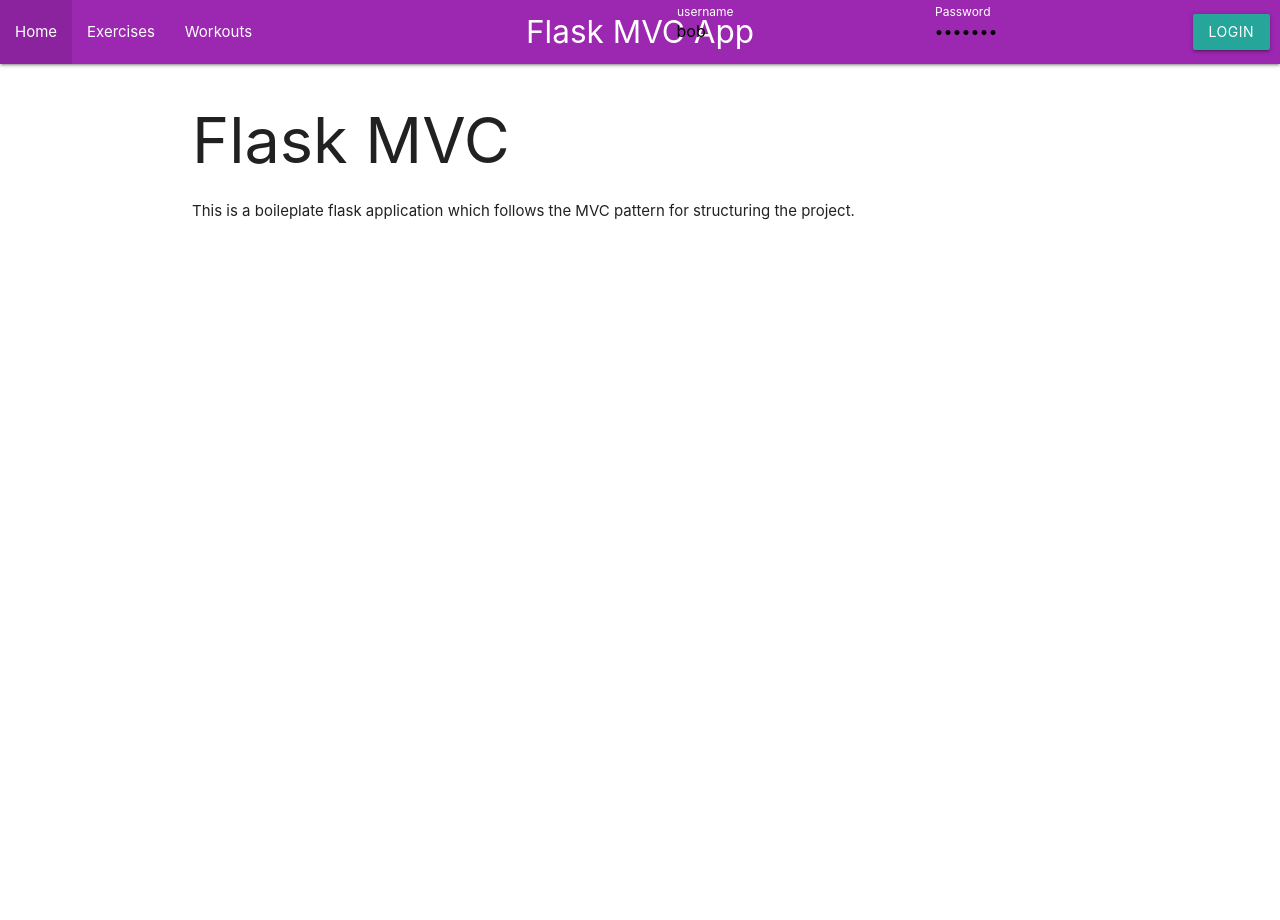
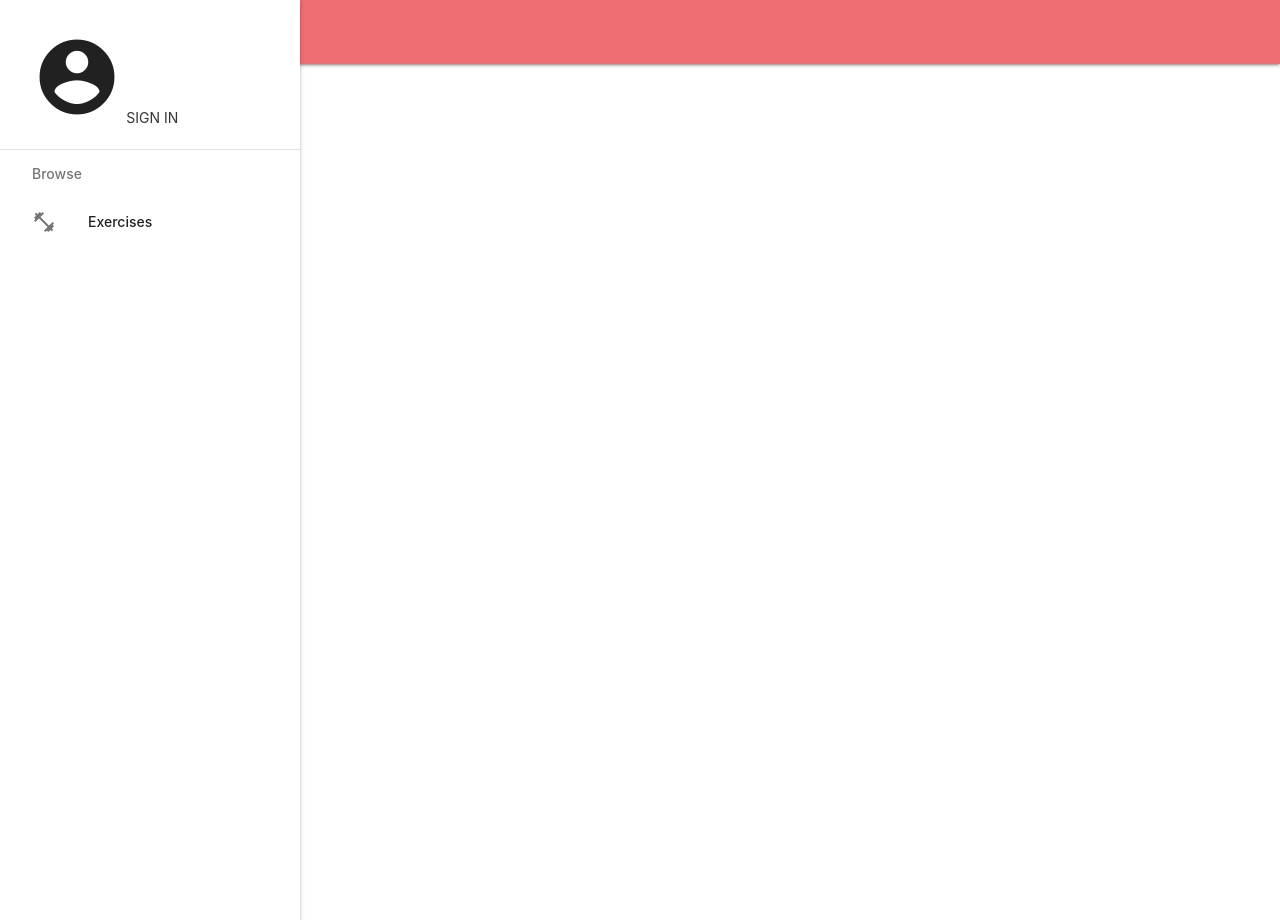
Before and after one commit to Tyrell-Lewis/Internal-Server-Error-1, a Flask app: page / in a window 1280 px wide. Run offline with Flask 3, Linux system fonts and the light colour scheme.

Commit message:
Created a dedicated login page Changed website Layout in layout.html Placed all content in index.html, workouts.html and exercises.html in a main tag

```diff
--- a/App/templates/index.html
+++ b/App/templates/index.html
@@ -5,9 +5,11 @@
 {{ super() }}
 
 {% block content %}
-    <h1>Flask MVC</h1>
-    {% if is_authenticated %}
-        <p> Welcome {{current_user.username}} </p>
-    {% endif %}
-    <p>This is a boileplate flask application which follows the MVC pattern for structuring the project.</p>
+
+<main>
+
+
+
+</main>
+
 {% endblock %}
--- a/App/templates/layout.html
+++ b/App/templates/layout.html
@@ -14,38 +14,51 @@
   </head>
   <body>
 
-      <nav class="purple">
-          <div class="nav-wrapper">
-              <a href="#!" class="brand-logo center">{% block page %}{% endblock %}</a>
-              <ul id="nav-mobile" class="left">
-                  <li><a href="/">Home</a></li>
-                  <li><a href="/exercises">Exercises</a></li>
-                  <li><a href ="/workouts">Workouts</a></li>
-              </ul>
-              {% if is_authenticated %}
-              <ul id="nav-mobile" class="right">
-                <li><a href="/logout">Logout</a></li>
-              </ul>
-              {% else %}
-              <form class="right navbar-form" method="POST" action="/login" style="display: flex; flex-wrap: nowrap; align-items: center; margin-right: 10px;">
-                  <div class="input-field" style="margin-right: 10px;">
-                      <input placeholder="username" value="bob" name="username" type="text" class="validate" required>
-                      <label for="username">username</label>
-                  </div>
-                  <div class="input-field" style="margin-right: 10px;">
-                      <input placeholder="password"value="bobpass" name="password" type="password" class="validate" required>
-                      <label for="password">Password</label>
-                  </div>
-                  <button type="submit" class="btn waves-effect waves-light">Login</button>
-              </form>
-              {% endif %}
+      <nav class="navbar">
+        <!-- navbar content here  -->
+      </nav>
 
+      <ul id="slide-out" class="sidenav sidenav-fixed">
+        <li>
+          <div class="user-view">
+            <!-- <div class="background">
+              <img src="images/profile.png">
+            </div> -->
+            {% if is_authenticated %}
+              <i class="large material-icons">account_circle</i>
+              <a href="#!"><span class="black-text name">Name</span></a>
+              <a href="/logout" class="waves-effect waves-teal btn-flat">Sign Out</a>
+            {% else %}
+              <i class="large material-icons">account_circle</i>
+              <!-- <a href="/login"><i class="large material-icons">account_circle</i></a> -->
+              <a href="/login" class="waves-effect waves-teal btn-flat">Sign In</a>
+            {% endif %}
           </div>
-      </nav>
+        </li>
+        <li><div class="divider"></div></li>
+        {% if is_authenticated %}
+          <li><a class="subheader">Your</a></li>
+          <li><a href="/workouts"><i class="material-icons">directions_run</i>Workouts</a></li>
+          <li><div class="divider"></div></li>
+        {% endif %}
+        <li><a class="subheader">Browse</a></li>
+        <li><a class="waves-effect" href="/exercises"><i class="material-icons">fitness_center</i>Exercises</a></li>
+      </ul>
+      <a href="#" data-target="slide-out" class="sidenav-trigger"><i class="material-icons">menu</i></a>
+
+
       <style>
+
+          header, main, footer {
+              padding-left: 200px;
+          }
+
+
           .navbar-form label {
               color: white !important;
           }
+
+
 
           {% block styles %}
 
--- a/App/templates/workouts.html
+++ b/App/templates/workouts.html
@@ -5,5 +5,11 @@
 {{ super() }}
 
 {% block content %}
+
+<main>
+
     <p>sfs</p>
+
+</main>
+
 {% endblock %}
```
Also changed, not shown: App/templates/exercises.html (+8 -2 lines), App/templates/login.html (added, +35 -0 lines).
